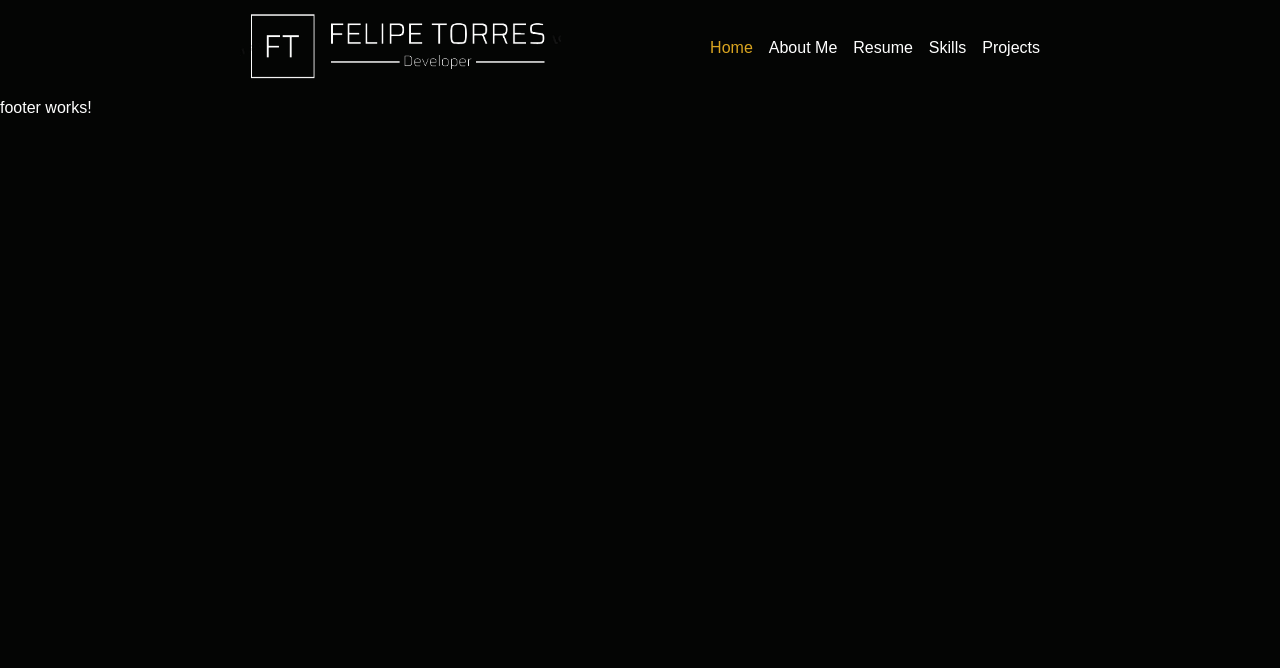
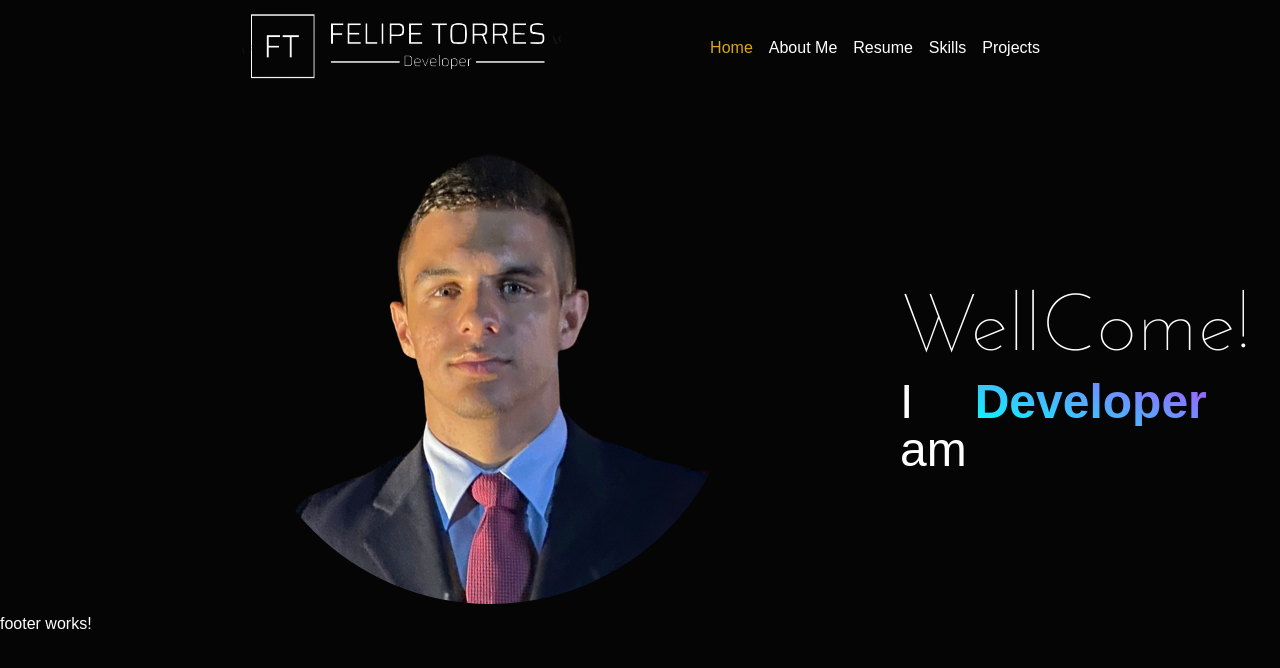
Before and after one commit to FelipeTC06/Felipe-s-portfolio, an Angular app: page / in a window 1280 px wide. Shown: the top 668 px of the page. Built offline with nearby package versions, Linux system fonts and the light colour scheme.

Commit message:
feat: implement headline

```diff
--- a/src/app/components/headline/headline.component.html
+++ b/src/app/components/headline/headline.component.html
@@ -1 +1,18 @@
-<p>headline works!</p>
+<div class="headline">
+    <div class="image-div">
+        <img [src]="myImage" alt="Minha foto">
+    </div>
+    <div class="headline-text">
+        <div class="title">
+            <h2 class="wellcome">WellCome!</h2>
+        </div>
+        <div class="sub-title">
+            <span>I am</span>
+            <div class="text-changer">
+                <span class="text">Felipe Torres Cresto</span>
+                <span class="text">Web Developer</span>
+                <span class="text">Surfer</span>
+            </div>
+        </div>
+    </div>
+</div>
--- a/src/app/components/headline/headline.component.scss
+++ b/src/app/components/headline/headline.component.scss
@@ -0,0 +1,67 @@
+.headline {
+    display: flex;
+    flex-direction: row;
+    gap: 10rem;
+    padding: 0.5rem 15rem;
+
+    .image-div {
+
+        img {
+            border-radius: 50%;
+        }
+    }
+
+    .headline-text {
+        display: flex;
+        justify-content: center;
+        align-items: center;
+        flex-direction: column;
+
+        .title {
+
+
+            .wellcome {
+                font-family: 'Josefin Sans', sans-serif;
+                font-weight: 500;
+                font-size: 5rem;
+            }
+        }
+
+        .sub-title {
+            display: flex;
+            flex-direction: row;
+            gap: 0.5rem;
+            height: 3rem;
+            line-height: 3rem;
+            font-size: 3rem;
+
+            .text-changer {
+                display: flex;
+                flex-direction: column;
+                height: 3rem;
+                line-height: 3rem;
+                overflow: hidden;
+
+                .text {
+                    animation: slide-up 14s infinite;
+                    font-weight: 600;
+                    -webkit-text-fill-color: transparent;
+                    background: linear-gradient(20deg, cyan, magenta);
+                    -webkit-background-clip: text;
+                }
+
+                @keyframes slide-up {
+                   0%, 10% {
+                    transform: translateY(0%);
+                }
+                   15%, 25% {
+                    transform: translateY(-100%);
+                   }
+                   30%, 40% {
+                    transform: translateY(-200%);
+                   }
+                }
+            }
+        }
+    }
+}
--- a/src/app/components/headline/headline.component.ts
+++ b/src/app/components/headline/headline.component.ts
@@ -1,5 +1,6 @@
-import { Component } from '@angular/core';
+import { Component, Renderer2 } from '@angular/core';
 import { CommonModule } from '@angular/common';
+import { DomSanitizer, SafeResourceUrl } from '@angular/platform-browser';
 
 @Component({
   selector: 'app-headline',
@@ -10,4 +11,17 @@ import { CommonModule } from '@angular/common';
 })
 export class HeadlineComponent {
 
+  public myImage!: SafeResourceUrl;
+  public currentText: string = 'Felipe Torres Cresto';
+
+  constructor(private sanitizer: DomSanitizer, private renderer: Renderer2) { }
+
+  public ngOnInit() {
+    this.loadImage();
+  }
+
+  private loadImage() {
+    this.myImage = this.sanitizer.bypassSecurityTrustResourceUrl('./assets/images/image-perfil.png');
+  }
+
 }
--- a/src/app/components/layout/layout.component.html
+++ b/src/app/components/layout/layout.component.html
@@ -3,7 +3,7 @@
         <app-navegation></app-navegation>
     </header>
     <div class="body">
-
+    <app-headline></app-headline>
     </div>
     <footer class="footer">
         <app-footer></app-footer>
--- a/src/app/components/layout/layout.component.ts
+++ b/src/app/components/layout/layout.component.ts
@@ -2,13 +2,14 @@ import { Component } from '@angular/core';
 import { CommonModule } from '@angular/common';
 import { FooterComponent } from "../footer/footer.component";
 import { NavegationComponent } from "../navegation/navegation.component";
+import { HeadlineComponent } from "../headline/headline.component";
 
 @Component({
     selector: 'app-layout',
     standalone: true,
     templateUrl: './layout.component.html',
     styleUrls: ['./layout.component.scss'],
-    imports: [CommonModule, FooterComponent, NavegationComponent]
+    imports: [CommonModule, FooterComponent, NavegationComponent, HeadlineComponent]
 })
 export class LayoutComponent {
 
--- a/src/index.html
+++ b/src/index.html
@@ -1,13 +1,19 @@
 <!doctype html>
 <html lang="en">
+
 <head>
   <meta charset="utf-8">
   <title>FelipePortfolio</title>
   <base href="/">
   <meta name="viewport" content="width=device-width, initial-scale=1">
   <link rel="icon" type="image/x-icon" href="favicon.ico">
+  <link rel="preconnect" href="https://fonts.googleapis.com">
+  <link rel="preconnect" href="https://fonts.gstatic.com" crossorigin>
+  <link href="https://fonts.googleapis.com/css2?family=Josefin+Sans:wght@100&display=swap" rel="stylesheet">
 </head>
+
 <body>
   <app-root></app-root>
 </body>
+
 </html>
```
Also changed, not shown: src/assets/images/image-perfil.png (added).
